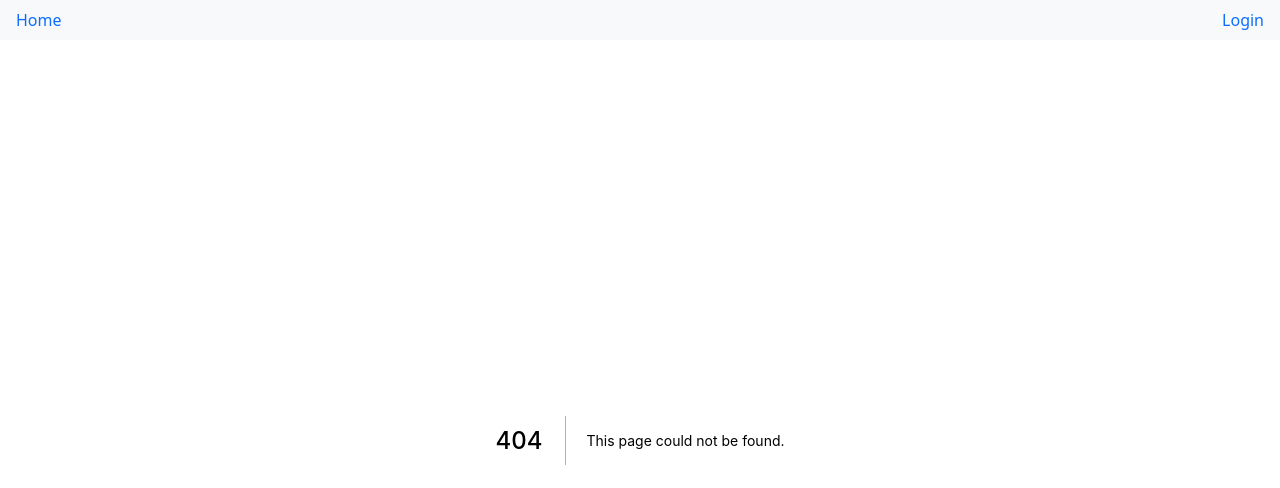
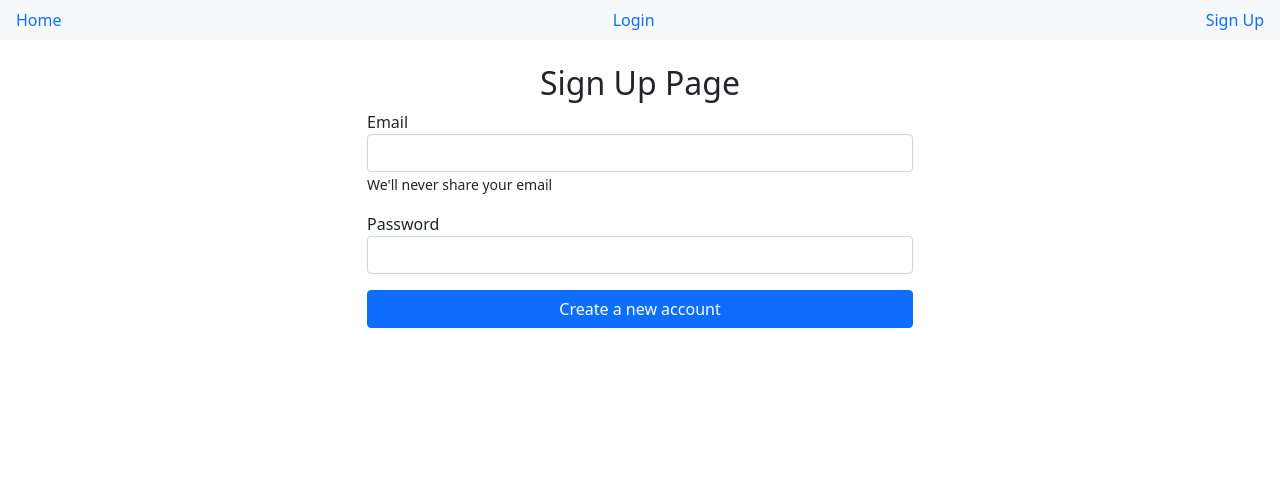
Before and after one commit to nils-vanderwerf/next-react-app-client, a Next.js app in the folder next-auth-client/: page /register in a window 1280 px wide. Before the commit this address had no page. Shown: the top 488 px of the page. Built offline with nearby package versions, Linux system fonts and the light colour scheme.

Commit message:
Added Form style

```diff
--- a/next-auth-client/components/nav.js
+++ b/next-auth-client/components/nav.js
@@ -10,6 +10,9 @@ export default function Nav() {
             <Link href="/login">
                 <a className="nav-link">Login</a>
             </Link>
+            <Link href="/register">
+                <a className="nav-link">Sign Up</a>
+            </Link>
         </nav>
     )
 }
--- a/next-auth-client/context/index.js
+++ b/next-auth-client/context/index.js
@@ -17,7 +17,7 @@ const initialState = {
     user: null
 }
 
-const Context = createContext()
+const Context = createContext({})
 
 //context provider
 const Provider = ({children}) => {
--- a/next-auth-client/pages/_app.js
+++ b/next-auth-client/pages/_app.js
@@ -9,7 +9,7 @@ function MyApp({ Component, pageProps }) {
   return (
     <Provider>
     <Nav/>
-    <Component {...pageProps} />
+      <Component {...pageProps} />
     </Provider>
   )
 }
--- /dev/null
+++ b/next-auth-client/pages/register.js
@@ -0,0 +1,36 @@
+import { useRouter } from 'next/dist/client/router'
+import React from 'react'
+import { useState } from 'react'
+
+export default function Login() {
+    const [email, setEmail] = useState("")
+    const [pass, setPass] = useState("")
+    const router = useRouter()
+    return (
+      <div className="container">
+            <h2 className="text-center pt-4">Sign Up Page</h2>
+            <div className="row d-flex justify-content-center">
+            <div className="col-md-6">
+                <div className="form-group mb-3">
+                    <label>Email</label>
+                    <input type="email"
+                        onChange={(e) => setEmail(e.target.value)}
+                        value={email}
+                        className="form-control" />
+                    <small>We'll never share your email</small>
+                </div>
+                <div className="form-group mb-3">
+                    <label>Password</label>
+                    <input type="email"
+                        onChange={(e) => setPass(e.target.value)}
+                        value={pass}
+                        className="form-control" />
+                </div>
+                <button className="btn btn-primary w-100">
+                    Create a new account
+                </button>
+            </div>
+        </div>
+        </div>
+    )
+}
```
Also changed, not shown: next-auth-client/pages/login.js (+25 -6 lines).
